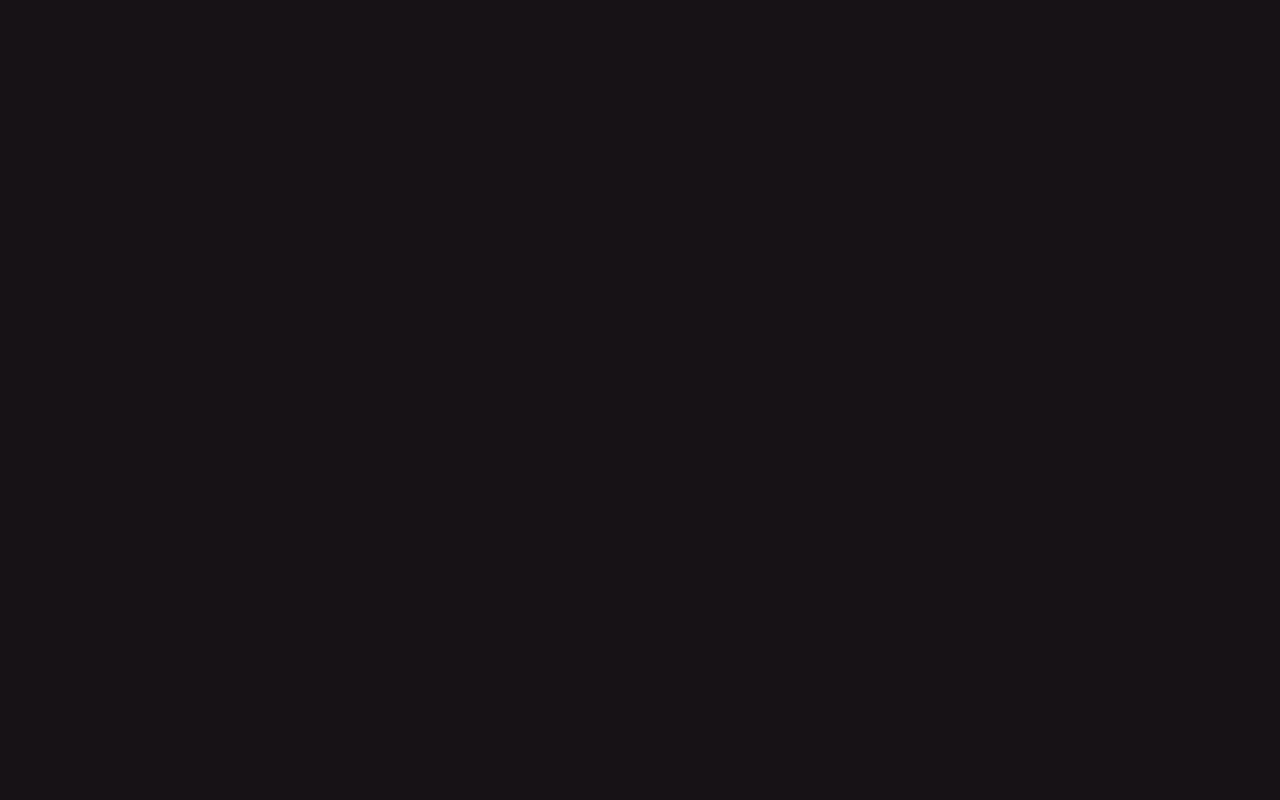
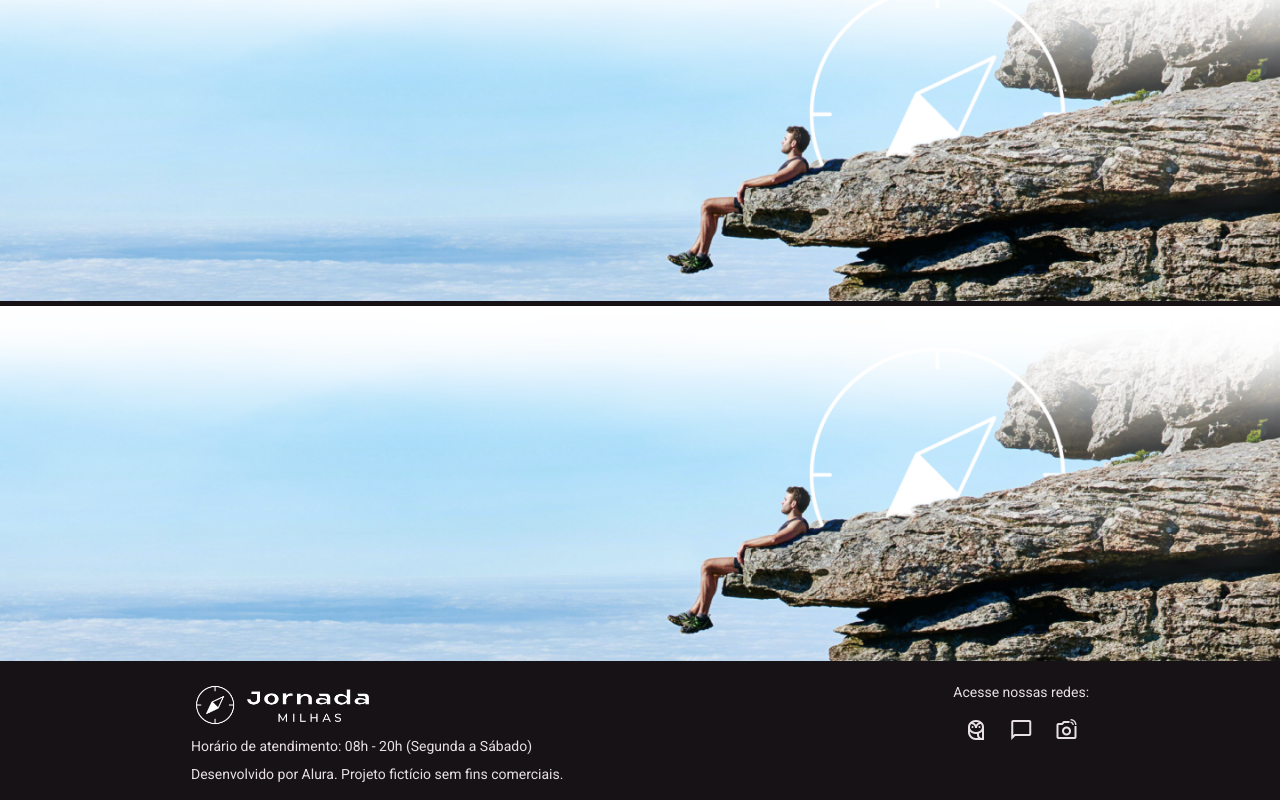
Before and after one commit to feliven/angular-componentizacao-material-design, an Angular app: page /home in a window 1280 px wide. Shown: the part 421-1221 px from the top of the page. Before the commit the page ends 800 px from the top, so only its background shows below. Built offline with nearby package versions, Linux system fonts and the light colour scheme.

Commit message:
implementa footer e migra componente de Home para App

```diff
--- a/src/app/app.html
+++ b/src/app/app.html
@@ -1,2 +1,3 @@
 <app-header (emitirModo)="ativarModoClaro.set($event)" />
 <router-outlet />
+<app-footer />
--- a/src/app/app.ts
+++ b/src/app/app.ts
@@ -1,23 +1,30 @@
-import { Component, DOCUMENT, effect, inject, signal } from '@angular/core';
+import { Component, DOCUMENT, effect, inject, OnInit, signal } from '@angular/core';
 import { RouterOutlet } from '@angular/router';
 import { Header } from './shared/header/header';
+import { Footer } from './shared/footer/footer';
+import { MatIconRegistry } from '@angular/material/icon';
 
 @Component({
   selector: 'app-root',
-  imports: [RouterOutlet, Header],
+  imports: [RouterOutlet, Header, Footer],
   templateUrl: './app.html',
   styleUrl: './app.scss',
 })
-export class App {
+export class App implements OnInit {
   protected readonly title = signal('angular-componentizacao-material-design');
 
   private readonly document = inject(DOCUMENT);
+  ativarModoClaro = signal<boolean>(false);
 
-  ativarModoClaro = signal<boolean>(false);
+  matIconReg = inject(MatIconRegistry);
 
   constructor() {
     effect(() => {
       this.document.body.style.colorScheme = this.ativarModoClaro() ? 'light' : 'dark';
     });
   }
+
+  ngOnInit(): void {
+    this.matIconReg.setDefaultFontSetClass('material-symbols-outlined');
+  }
 }
--- a/src/app/pages/home/home.html
+++ b/src/app/pages/home/home.html
@@ -1,2 +1 @@
 <app-banner></app-banner>
-<app-footer />
--- a/src/app/pages/home/home.ts
+++ b/src/app/pages/home/home.ts
@@ -1,11 +1,10 @@
 import { Component } from '@angular/core';
 
-import { Footer } from '../../shared/footer/footer';
 import { Banner } from '../../shared/banner/banner';
 
 @Component({
   selector: 'app-home',
-  imports: [Footer, Banner],
+  imports: [Banner],
   templateUrl: './home.html',
   styleUrl: './home.scss',
 })
--- a/src/app/shared/footer/footer.html
+++ b/src/app/shared/footer/footer.html
@@ -1 +1,19 @@
-<p>footer works!</p>
+<footer>
+  <img src="/imagens/banner-homepage-rodape.png" alt="" class="imagem-banner" />
+  <img src="/imagens/banner-homepage-rodape.png" alt="" class="imagem-banner" />
+  <div class="rodape">
+    <div class="coluna-esquerda">
+      <img src="/imagens/logo-com-tagline.png" alt="" />
+      <span>Horário de atendimento: 08h - 20h (Segunda a Sábado)</span>
+      <span>Desenvolvido por Alura. Projeto fictício sem fins comerciais.</span>
+    </div>
+    <div class="coluna-direita">
+      <span>Acesse nossas redes:</span>
+      <div class="icones-redes-sociais">
+        <mat-icon>owl</mat-icon>
+        <mat-icon>chat_bubble</mat-icon>
+        <mat-icon>linked_camera</mat-icon>
+      </div>
+    </div>
+  </div>
+</footer>
--- a/src/app/shared/footer/footer.scss
+++ b/src/app/shared/footer/footer.scss
@@ -0,0 +1,37 @@
+footer {
+  margin: 0;
+  padding: 0;
+
+  .imagem-banner {
+    width: 100%;
+  }
+
+  .rodape {
+    display: flex;
+    flex-wrap: wrap;
+    height: auto;
+    gap: 0.5rem;
+    justify-content: space-around;
+    padding: 1rem 0;
+
+    .coluna-esquerda {
+      display: flex;
+      flex-direction: column;
+      gap: 0.5rem;
+
+      img {
+        width: 50%;
+      }
+    }
+    .coluna-direita {
+      display: flex;
+      flex-direction: column;
+      gap: 1rem;
+
+      .icones-redes-sociais {
+        display: flex;
+        justify-content: space-around;
+      }
+    }
+  }
+}
--- a/src/app/shared/footer/footer.ts
+++ b/src/app/shared/footer/footer.ts
@@ -1,8 +1,9 @@
 import { Component } from '@angular/core';
+import { MatIcon } from '@angular/material/icon';
 
 @Component({
   selector: 'app-footer',
-  imports: [],
+  imports: [MatIcon],
   templateUrl: './footer.html',
   styleUrl: './footer.scss',
 })
--- a/src/index.html
+++ b/src/index.html
@@ -12,7 +12,10 @@
       href="https://fonts.googleapis.com/css2?family=Roboto:wght@300;400;500&display=swap"
       rel="stylesheet"
     />
-    <link href="https://fonts.googleapis.com/icon?family=Material+Icons" rel="stylesheet" />
+    <link
+      href="https://fonts.googleapis.com/icon?family=Material+Symbols+Outlined"
+      rel="stylesheet"
+    />
   </head>
   <body>
     <app-root></app-root>
```
